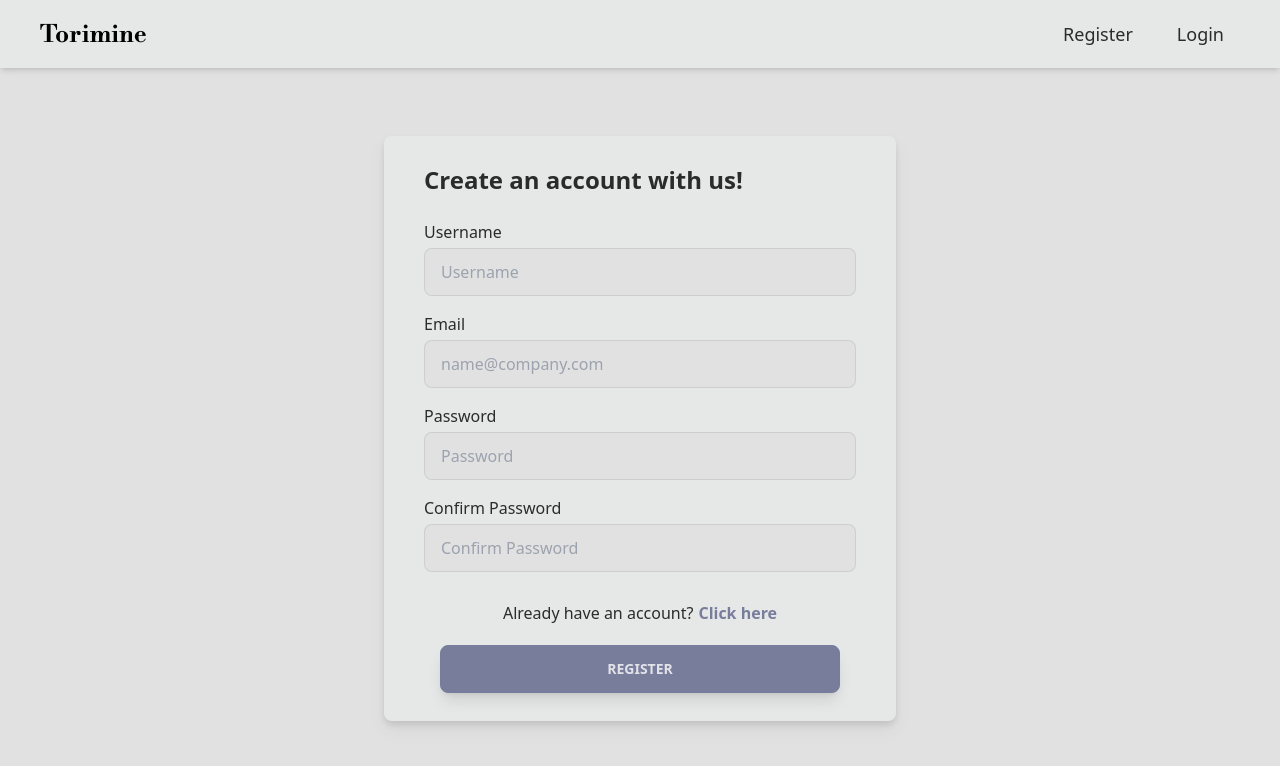
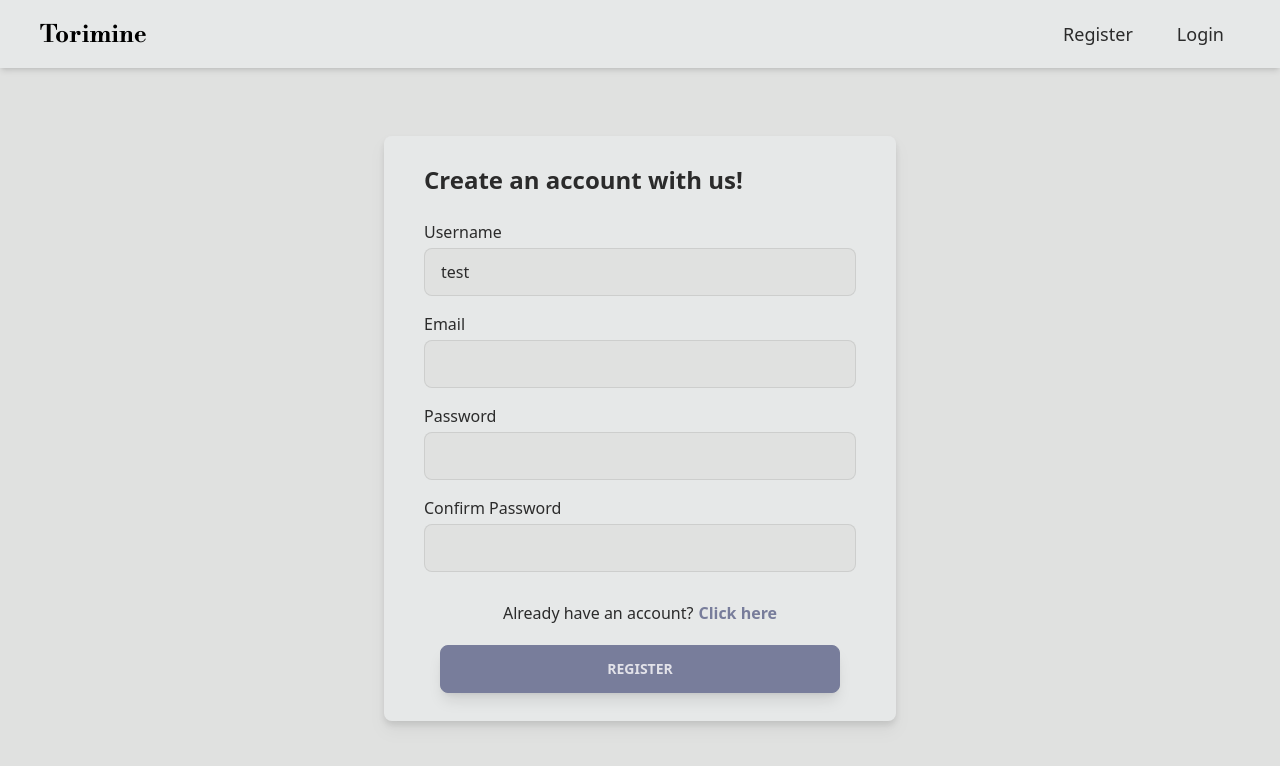
Before and after one commit to sebat2004/Torimine, a React (Vite) app in the folder client/: page /register in a window 1280 px wide. Shown: the top 766 px of the page. Built offline with nearby package versions, Linux system fonts and the light colour scheme; a web font is replaced by a local one.

Commit message:
Added register form input and submit handling

```diff
--- a/client/src/components/RegisterForm.tsx
+++ b/client/src/components/RegisterForm.tsx
@@ -1,10 +1,29 @@
-import { Link } from "react-router-dom"
+import { Link } from "react-router-dom";
+import { useState } from "react";
 
 const RegisterForm = () => {
     const openInNewTab = (url: string) => {
-        const newWindow = window.open(url, '_blank', 'noopener,noreferrer')
-        if (newWindow) newWindow.opener = null
+        const newWindow = window.open(url, '_blank', 'noopener,noreferrer');
+        if (newWindow) newWindow.opener = null;
+    };
+
+    const [inputValues, setInputValues] = useState<{ [x: string]: string }>()
+
+    const handleFormSubmit = async (e: React.MouseEvent<HTMLElement>) => {
+        e.preventDefault()
+        const data = {
+        name: inputValues?.name,
+        email: inputValues?.email,
+        phone: inputValues?.phone,
+        income: inputValues?.name
         }
+        console.log(data)
+    }
+
+    const handleInputChange = (e: React.FormEvent<HTMLInputElement>) => {
+        const { name, value } = e.currentTarget
+        setInputValues(prevState => ({ ...prevState, [name]: value }))
+    }
 
     return (
         <>
@@ -14,32 +33,32 @@ const RegisterForm = () => {
                     <form className="flex flex-col gap-4">
                         <div className="flex flex-col gap-1">
                             <label className="text-left">Username</label>
-                            <input className="input bg-[#e0e1e0] border-opacity-10" type="text" placeholder="Username" />
+                            <input className="input bg-[#e0e1e0] border-opacity-10" name="name" value={inputValues?.name || 'test'} type="text" onChange={handleInputChange} />
                         </div>
                         <div className="flex flex-col gap-1">
                             <label className="text-left">Email</label>
-                            <input className="input bg-[#e0e1e0] border-opacity-10" type="email" placeholder="name@company.com" />
+                            <input className="input bg-[#e0e1e0] border-opacity-10" name="email" value={inputValues?.email || ''} type="email" onChange={handleInputChange} />
                         </div>
                         <div className="flex flex-col gap-1">
                             <label className="text-left">Password</label>
-                            <input className="input bg-[#e0e1e0] border-opacity-10" type="password" placeholder="Password" />
+                            <input className="input bg-[#e0e1e0] border-opacity-10" name="password" value={inputValues?.password || ''} type="password" onChange={handleInputChange} />
                         </div>
                         <div className="flex flex-col gap-1">
                             <label className="text-left">Confirm Password</label>
-                            <input className="input bg-[#e0e1e0] border-opacity-10" type="password" placeholder="Confirm Password" />
+                            <input className="input bg-[#e0e1e0] border-opacity-10" name="confirm_password" value={inputValues?.confirm_password || ''} type="password" onChange={handleInputChange} />
                         </div>
                         <div className="flex flex-col self-center items-center pt-[13px] gap-5">
                             <Link to="/login" className="text-md flex gap-[5px]">
                                 <h1 className="cursor-default">Already have an account?</h1>
                                 <h1 className="text-neutral font-bold" onClick={() => openInNewTab("http://localhost:5173/")}>Click here</h1>
                             </Link>
-                            <Link to="/login" className="shadow-lg btn-md btn btn-neutral w-[400px]">Register</Link>
+                            <h1 className="shadow-lg btn-md btn btn-neutral w-[400px]" onClick={handleFormSubmit}>Register</h1>
                         </div>
                     </form>
                 </div>
             </div>
         </>
-    )
-}
+    );
+};
 
 export default RegisterForm
```
